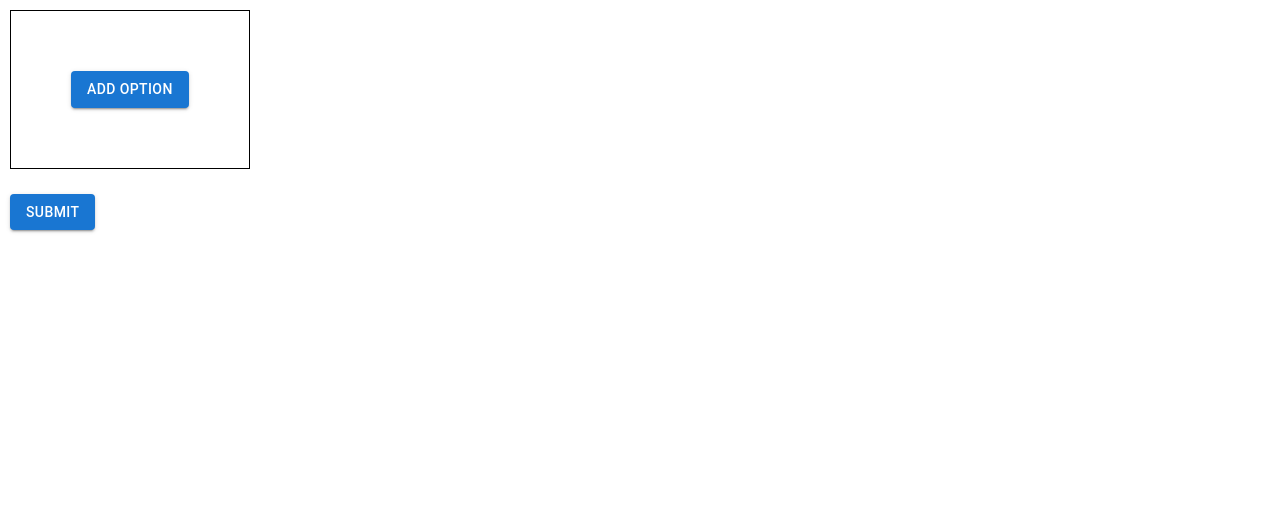
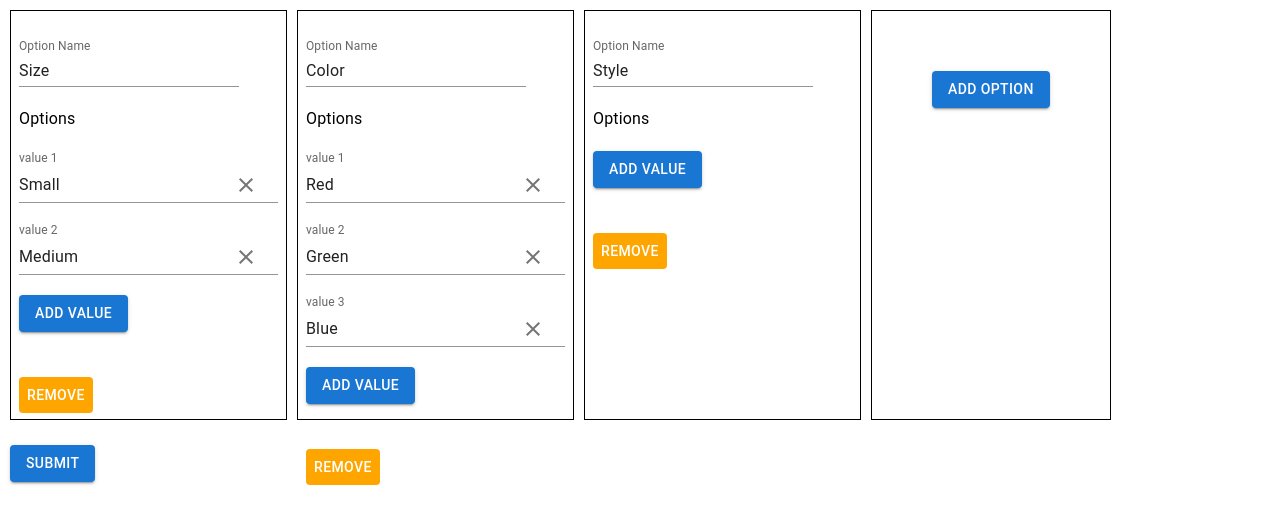
Before and after one commit to Dineshjeeva/dinesh-atdigitals-worksheets, a React (Create React App) app in the folder react-basics-project/: page / in a window 1280 px wide. Shown: the top 524 px of the page. Built offline with nearby package versions, Linux system fonts and the light colour scheme.

Commit message:
DefaultValues

```diff
--- a/react-basics-project/src/component/Addoptions.tsx
+++ b/react-basics-project/src/component/Addoptions.tsx
@@ -6,9 +6,11 @@ import { Box } from "@mui/material";
 
 interface defaultProps {
   addOptionHandler: () => void;
-  addOptions: { Name: string; Option: string[] }[];
+  addOptions: { Name: string; Options: string[] }[];
   addValueHandler: (i: number) => void;
-  setAddOptions: Dispatch<SetStateAction<{ Name: string; Option: string[] }[]>>;
+  setAddOptions: Dispatch<
+    SetStateAction<{ Name: string; Options: string[] }[]>
+  >;
 
   handleChange: (
     i: number,
@@ -36,7 +38,8 @@ export default function Addoptions({
         <Addvalues
           onChange={(e) => handleOption(index, e)}
           addValueHandler={() => addValueHandler(index)}
-          addValues={addOptions[index]["Option"]}
+          addValues={addOptions[index]["Options"]}
+          OptionName={addOptions[index].Name}
           handleChange={(i, e) => handleChange(index, i, e)}
           addOptions={[]}
           setAddOptions={setAddOptions}
--- a/react-basics-project/src/component/Addvalues.tsx
+++ b/react-basics-project/src/component/Addvalues.tsx
@@ -8,9 +8,12 @@ interface DefaultPropsOne {
   onChange: (e: ChangeEvent<HTMLInputElement | HTMLTextAreaElement>) => void;
   addValueHandler: () => void;
   addValues: string[];
-  addOptions: { Name: string; Option: string[] }[];
+  addOptions: { Name: string; Options: string[] }[];
+  OptionName: string;
 
-  setAddOptions: Dispatch<SetStateAction<{ Name: string; Option: string[] }[]>>;
+  setAddOptions: Dispatch<
+    SetStateAction<{ Name: string; Options: string[] }[]>
+  >;
 
   handleChange: (
     i: number,
@@ -25,6 +28,7 @@ export default function Addvalues({
   addValues,
   setAddOptions,
   addOptions,
+  OptionName,
 }: DefaultPropsOne) {
   const removeInputFields = (index: number) => {
     const rows = [...addOptions];
@@ -41,10 +45,11 @@ export default function Addvalues({
       marginLeft="10px"
       border="1px solid black"
     >
-      <Optionshead onChange={onChange} />
-      {addValues.map((element, index) => (
+      <Optionshead OptionName={OptionName} onChange={onChange} />
+      {addValues.map((items, index) => (
         <Box marginBottom="20px">
           <TextField
+            value={items}
             InputProps={{
               endAdornment: (
                 <Button onClick={() => removeInputFields(index)}>
--- a/react-basics-project/src/component/Optionshead.tsx
+++ b/react-basics-project/src/component/Optionshead.tsx
@@ -6,9 +6,10 @@ interface defaultProps {
   onChange: (
     event: ChangeEvent<HTMLInputElement | HTMLTextAreaElement>
   ) => void;
+  OptionName: string;
 }
 
-export default function Optionshead({ onChange }: defaultProps) {
+export default function Optionshead({ onChange, OptionName }: defaultProps) {
   return (
     <Box>
       <Typography paddingTop="20px" marginBottom="20px">
@@ -17,6 +18,7 @@ export default function Optionshead({ onChange }: defaultProps) {
           label="Option Name"
           variant="standard"
           onChange={onChange}
+          value={OptionName}
         />
       </Typography>
       <Typography marginBottom="20px">Options</Typography>
--- a/react-basics-project/src/component/Totalall.tsx
+++ b/react-basics-project/src/component/Totalall.tsx
@@ -6,8 +6,12 @@ import { Button } from "@mui/material";
 
 export default function Totalall() {
   const [addOptions, setAddOptions] = useState<
-    { Name: string; Option: string[] }[]
-  >([]);
+    { Name: string; Options: string[] }[]
+  >([
+    { Name: "Size", Options: ["Small", "Medium"] },
+    { Name: "Color", Options: ["Red", "Green", "Blue"] },
+    { Name: "Style", Options: [] },
+  ]);
 
   let handleOption = (
     i: number,
@@ -19,12 +23,12 @@ export default function Totalall() {
   };
 
   let addOptionHandler = () => {
-    setAddOptions([...addOptions, { Name: "", Option: [] }]);
+    setAddOptions([...addOptions, { Name: "", Options: [] }]);
   };
 
   let addValueHandler = (i: number) => {
     let newAddOptions = [...addOptions];
-    newAddOptions[i]["Option"] = [...newAddOptions[i]["Option"], ""];
+    newAddOptions[i]["Options"] = [...newAddOptions[i]["Options"], ""];
     setAddOptions(newAddOptions);
   };
   let handleChange = (
@@ -33,7 +37,7 @@ export default function Totalall() {
     e: ChangeEvent<HTMLInputElement | HTMLTextAreaElement>
   ) => {
     let newAddOptions = [...addOptions];
-    newAddOptions[i]["Option"][item] = e.target.value;
+    newAddOptions[i]["Options"][item] = e.target.value;
     setAddOptions(newAddOptions);
   };
 
```
